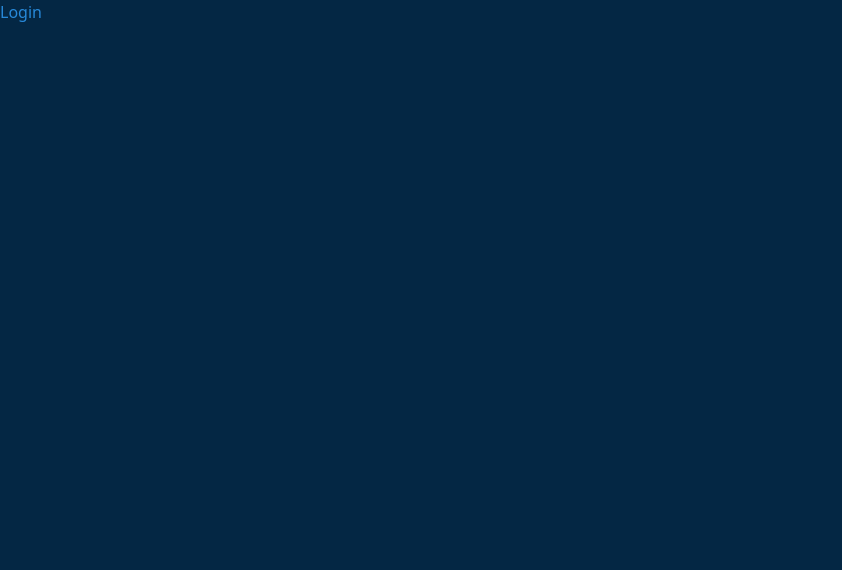
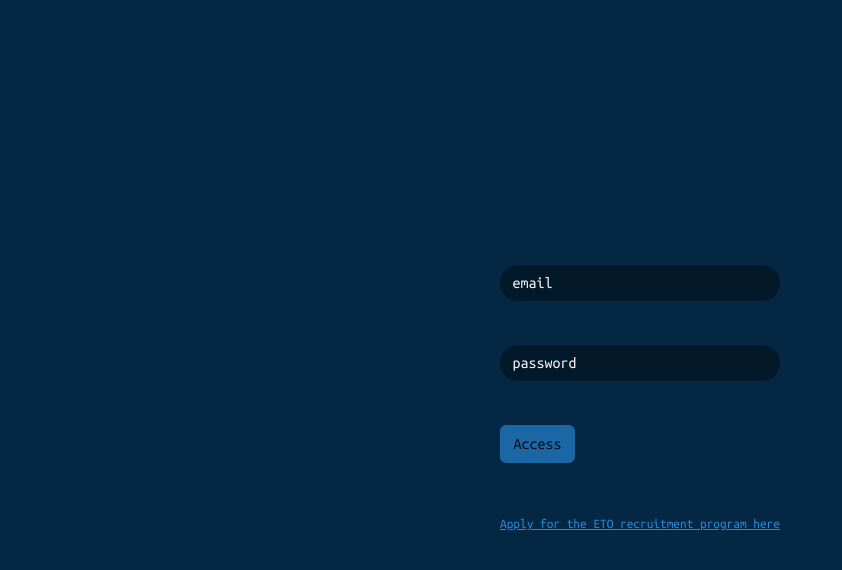
Before and after one commit to ar-le/3bp-front, a React (Vite) app: page /login in a window 1280 px wide. Shown: the top 570 px of the page, without its empty margins (0-842 px from the left). Built offline with nearby package versions, Linux system fonts and the light colour scheme.

Commit message:
Maquetacion y form login - avance register

```diff
--- a/index.html
+++ b/index.html
@@ -4,6 +4,9 @@
     <meta charset="UTF-8" />
     <link rel="icon" type="image/svg+xml" href="/vite.svg" />
     <meta name="viewport" content="width=device-width, initial-scale=1.0" />
+    <link rel="preconnect" href="https://fonts.googleapis.com">
+    <link rel="preconnect" href="https://fonts.gstatic.com" crossorigin>
+    <link href="https://fonts.googleapis.com/css2?family=Ubuntu+Mono:ital,wght@0,400;0,700;1,400;1,700&display=swap" rel="stylesheet">
     <title>3bp</title>
   </head>
   <body>
--- a/package.json
+++ b/package.json
@@ -11,12 +11,15 @@
   },
   "dependencies": {
     "bootstrap": "^5.3.3",
+    "classnames": "^2.5.1",
+    "formik": "^2.4.6",
     "laravel-echo": "^2.0.2",
     "pusher-js": "^8.4.0",
     "react": "^19.0.0",
     "react-bootstrap": "^2.10.9",
     "react-dom": "^19.0.0",
-    "react-router": "^7.3.0"
+    "react-router": "^7.3.0",
+    "yup": "^1.6.1"
   },
   "devDependencies": {
     "@eslint/js": "^9.21.0",
--- a/src/App.css
+++ b/src/App.css
@@ -11,6 +11,8 @@
   --green-main: #7E9401;
   --green-light: #96AF0C;
   --green-light: #D4FA00;
+  --error-darkest: #30000F;
+  --error-dark: #5D001E;
   --error-main: #89012A;
   --error-light: #A10C39;
   --error-accent: #ED0048;
@@ -18,4 +20,11 @@
   --orange-light: #B4590D;
   --orange-accent: #FF7400;
   --white: #F2F4F9;
+
+  --text-xs: 10pt;
+  --text-sm: 12pt;
+  --text-md: 14pt;
+  --text-lg: 16pt;
+  --text-xl: 20pt;
+  --text-xxl: 25pt;
 }
--- a/src/App.scss
+++ b/src/App.scss
@@ -1,7 +1,64 @@
+
+$primary : #2889D9;
 
 @import "../node_modules/bootstrap/scss/bootstrap";
+
+
+.ubuntu-mono-regular {
+    font-family: "Ubuntu Mono", monospace;
+    font-weight: 400;
+    font-style: normal;
+  }
+
+  .ubuntu-mono-bold {
+    font-family: "Ubuntu Mono", monospace;
+    font-weight: 700;
+    font-style: normal;
+  }
+
+  .ubuntu-mono-regular-italic {
+    font-family: "Ubuntu Mono", monospace;
+    font-weight: 400;
+    font-style: italic;
+  }
+
+  .ubuntu-mono-bold-italic {
+    font-family: "Ubuntu Mono", monospace;
+    font-weight: 700;
+    font-style: italic;
+  }
+
+  .text-xs {
+    font-size: var(--text-xs);
+  }
+
+  .text-sm {
+    font-size: var(--text-sm);
+  }
+
+  .text-md {
+    font-size: var(--text-md);
+  }
+
+  .text-lg {
+    font-size: var(--text-lg);
+  }
+
+  .text-xl {
+    font-size: var(--text-xl);
+  }
+
+  .text-xxl {
+    font-size: var(--text-xxl);
+  }
+
 
 body{
     background-color: var(--bg-dark);
     color: var(--bg-accent);
+    @extend .ubuntu-mono-regular
 }
+
+.full-height{
+    height: 100vh;
+}
--- /dev/null
+++ b/src/components/SubmitButton.tsx
@@ -0,0 +1,8 @@
+import { useFormikContext } from "formik";
+
+export function SubmitButton({label = 'Send'} : {label?:string}){
+    const { isValid, dirty, isSubmitting} = useFormikContext();
+    return (
+        <button className="btn btn-primary" type="submit" disabled={!isValid || !dirty || isSubmitting}>{label}</button>
+    )
+  }
--- a/src/components/TextInput.tsx
+++ b/src/components/TextInput.tsx
@@ -1,5 +1,41 @@
-function TextInput() {
-    return (  );
+import {  useField } from "formik";
+import { InputProps } from "../types/FormTypes";
+import { InputGroup } from "react-bootstrap";
+import Form from 'react-bootstrap/Form';
+import "./styles/textInputStyle.scss"
+import classNames from "classnames";
+
+interface TextInputProps extends InputProps{
+    password?: boolean
 }
 
-export default TextInput;
+export const TextInput = ({ label, password = false, ...props } : TextInputProps) => {
+
+    const [field, meta] = useField(props);
+    const classes = classNames("text-input",{
+        "error" : meta.error && meta.touched,
+        "light": props.theme == "light"
+    })
+
+    return (
+      <div className="mb-3 input-container">
+
+        <InputGroup>
+                <InputGroup.Text id={props.id}>{label}</InputGroup.Text>
+                <Form.Control
+                aria-label={props.id}
+                aria-describedby={props.id}
+                className={classes}
+                {...field}
+                type={password ? 'password' : 'text'}
+                />
+        </InputGroup>
+
+        {meta.touched && meta.error ? (
+          <div className="error-msg">{meta.error}</div>
+        ) : null}
+
+
+      </div>
+    );
+  };
--- /dev/null
+++ b/src/components/styles/textInputStyle.scss
@@ -0,0 +1,49 @@
+input[type="text"]{
+
+}
+
+
+
+.input-group-text{
+    color: var(--white);
+}
+.form-control{
+    color: var(--bg-accent);
+}
+
+.input-group-text,
+.form-control{
+    border-radius: 20px;
+    background-color: var(--bg-darkest);
+    border: none;
+
+    &.error{
+        background-color: var(--error-dark);
+    }
+
+    &.light{
+    background-color: var(--bg-accent);
+    color: var(--bg-dark);
+    }
+}
+
+.form-control:focus{
+    background-color: var(--bg-darkest) ;
+    color: var(--bg-accent);
+    -webkit-box-shadow: 0px 0px 0px 2px var(--bg-accent-light);
+    -moz-box-shadow: 0px 0px 0px 2px var(--bg-accent-light);
+    box-shadow: 0px 0px 0px 2px var(--bg-accent-light);
+    &.error{
+        background-color: var(--error-dark);
+      }
+}
+
+
+.input-container{
+    min-height: 4rem;
+}
+
+.error-msg{
+    margin-left: 10px;
+    font-size: var(--text-xs);
+}
--- a/src/pages/Login.tsx
+++ b/src/pages/Login.tsx
@@ -1,6 +1,52 @@
+import { Form, Formik , FormikProps} from "formik";
+import { Col, Container, Row } from "react-bootstrap";
+import * as Yup from 'yup';
+import { userValidationMessages } from "../utils/formValidation";
+import { TextInput } from "../components/TextInput";
+import { SubmitButton } from "../components/SubmitButton";
+import { Link } from "react-router";
+
+interface Values {
+    email : string,
+    password: string
+}
+
 function Login() {
     return (
-        <p>Login</p>
+        <Container fluid={true} className="d-flex flex-column justify-content-center align-items-center full-height">
+
+                    <Formik
+                        initialValues={{email: '', password: ''}}
+                        validationSchema={Yup.object({
+                            email: Yup.string()
+                            .email(userValidationMessages({field: 'email', errorType:'email'}))
+                            .required(userValidationMessages({field: 'email', errorType:'required'})),
+                            password: Yup.string()
+                            .required(userValidationMessages({field: 'password', errorType:'required'}))
+                        })}
+                        onSubmit={(values, { setSubmitting }) => {
+                            setTimeout(() => {
+                            alert(JSON.stringify(values, null, 2));
+                            setSubmitting(false);
+                            }, 200);
+                        }}
+                    >
+
+                    {(props: FormikProps<Values>) => (
+                            <Form>
+                                <TextInput label="email" name="email" id="email" ></TextInput>
+                                <TextInput label="password" name="password" id="password" password={true}></TextInput>
+                                <SubmitButton label="Access"/>
+                            </Form>
+                        )}
+
+                    </Formik>
+
+                    <div className="mt-5">
+                        <Link to='/register' className="text-xs">Apply for the ETO recruitment program here</Link>
+                    </div>
+
+        </Container>
      );
 }
 
--- a/src/pages/Register.tsx
+++ b/src/pages/Register.tsx
@@ -1,6 +1,60 @@
+import { Formik } from "formik";
+import { Container, Row } from "react-bootstrap";
+import * as Yup from 'yup';
+import { userValidationMessages } from "../utils/formValidation";
+
 function Register() {
+    const SUPPORTED_FORMATS = ['jpg', 'jpeg', 'gif', 'png'];
+
     return (
-        <p>Register</p>
+        <Container fluid={true} className="full-height">
+            <Formik
+                initialValues={{
+                    email: '',
+                    username:'',
+                    password: '',
+                    confirmPassword: '',
+                    avatar: ''
+                }}
+                validationSchema={Yup.object({
+                    email: Yup.string()
+                        .email(userValidationMessages({field: 'email', errorType:'email'}))
+                        .required(userValidationMessages({field: 'email', errorType:'required'})),
+                    password: Yup.string()
+                        .required(userValidationMessages({field: 'password', errorType:'required'}))
+                        .min(8, userValidationMessages({ errorType:'min', min:8}))
+                        ,
+                    confirmPassword : Yup.string()
+                        .required(userValidationMessages({errorType:'required'}))
+                        .min(8, userValidationMessages({ errorType:'min', min:8}))
+                        .oneOf([Yup.ref('password')], userValidationMessages({field: 'confirmPassword', errorType:'confirmPassword'}))
+                        ,
+                    avatar: Yup.mixed()
+                        .nullable()
+                        .notRequired()
+                        .test('FORMAT', 'This file is not an image', value => {
+                            const input = value as HTMLInputElement;
+                            return !value || (
+                            input.files && SUPPORTED_FORMATS.some(f => {
+                                if(input.files && input.files?.length > 1)
+                                 return input.files[0].type.includes(f)
+
+                            }))
+                        })
+
+                        //https://stackoverflow.com/questions/62515683/yup-w-formik-file-upload-validation
+
+                })}
+                onSubmit={(values, { setSubmitting }) => {
+                    setTimeout(() => {
+                    alert(JSON.stringify(values, null, 2));
+                    setSubmitting(false);
+                    }, 200);
+                }}
+            ></Formik>
+
+
+        </Container>
      );
 }
 
--- /dev/null
+++ b/src/types/FormTypes.ts
@@ -0,0 +1,6 @@
+export interface InputProps {
+    label: string,
+    name: string,
+    id: string,
+    theme?: "light" | "dark"
+}
--- /dev/null
+++ b/src/utils/formValidation.ts
@@ -0,0 +1,33 @@
+interface ValidationMessageParams {
+    max?: number,
+    min?: number,
+    field? : string,
+    errorType: string
+}
+
+export const userValidationMessages = ({max = 0, min = 0, field = 'generic', errorType} : ValidationMessageParams)   => {
+
+    const msgs = {
+        email :{
+            email: 'This is not a valid email address',
+            required: 'You must provide an email address'
+        },
+        password : {
+            required: 'You must provide a password'
+        },
+        confirmPassword: {
+            confirmPassword: 'The password does not match'
+        },
+        generic : {
+            required: 'This field is mandatory',
+            max: `The character limit is ${max}`,
+            min: `The character minimun is ${min}`
+        }
+    }
+
+    const key = field as keyof typeof msgs;
+    const section = msgs[key]
+    const errorKey = errorType as keyof typeof section;
+
+    return msgs[key][errorKey]
+}
```
Also changed, not shown: src/pages/styles/login.scss (added), 1 other file (tests, documents, lock files or other folders).
